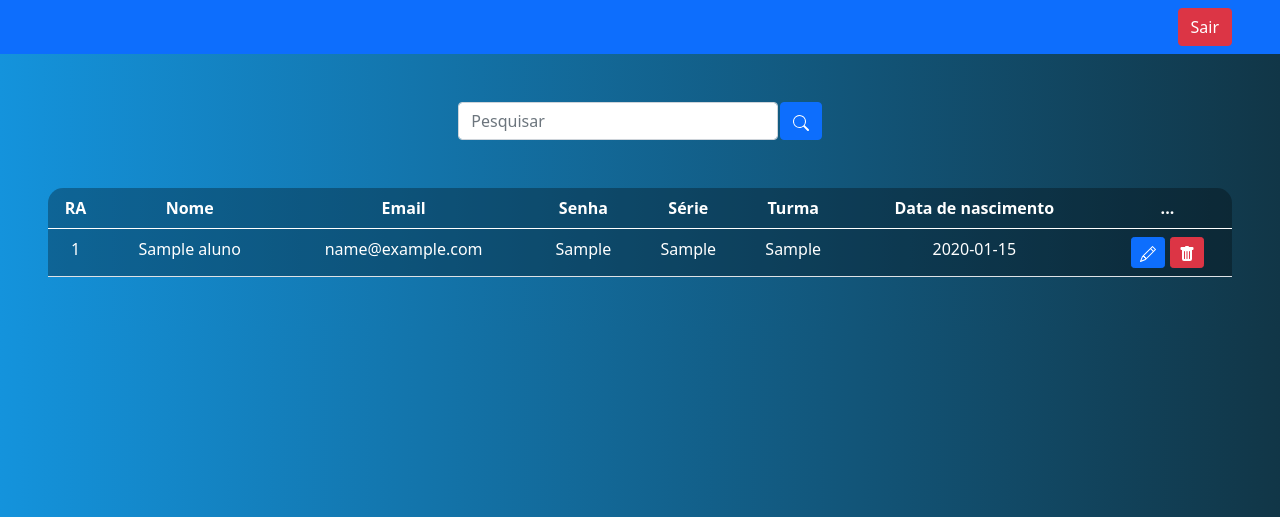
After one commit to richardcsantos07/LevelUp_TCC, a PHP site: page /view/cadastrados_alunos.php in a window 1280 px wide. The commit adds this page. Shown: the top 517 px of the page. Run offline with PHP 8.4, Linux system fonts and the light colour scheme; tables that the repository leaves empty hold one stand-in row (values such as "Sample post").

Commit message:
criado read do cad aluno

```diff
--- a/model/Aluno.class.php
+++ b/model/Aluno.class.php
@@ -91,6 +91,12 @@ class Aluno
         $this->id_inst = $id_inst;
     }
 
+    // Método para retornar a conexão PDO
+    public function getPdo()
+    {
+        return $this->pdo;
+    }
+
     // métodos específicos do Aluno
 
     function __construct()
@@ -101,8 +107,10 @@ class Aluno
 
         try {
             $this->pdo = new PDO($dns, $dbUser, $dbPass);
+            $this->pdo->setAttribute(PDO::ATTR_ERRMODE, PDO::ERRMODE_EXCEPTION);
             return true;
         } catch (\Throwable $th) {
+            echo "Erro de conexão: " . $th->getMessage();
             return false;
         }
     }
@@ -115,13 +123,12 @@ class Aluno
         $stmt->execute();
 
         if ($stmt->rowCount() > 0) {
-            $info = $stmt->fetch();
+            $info = $stmt->fetch(PDO::FETCH_ASSOC);
             return $info;
         } else {
             $info = array();
             return $info;
         }
-
     }
 
     public function chkUserPass($email, $senha)
@@ -132,11 +139,10 @@ class Aluno
         $stmt->bindValue(':s', $senha);
         $stmt->execute();
         if ($stmt->rowCount() > 0) {
-            return $stmt->fetch();
+            return $stmt->fetch(PDO::FETCH_ASSOC);
         } else {
             return array();
         }
-
     }
 
     public function inserirCadAluno($id, $nome, $email, $senha, $serie, $turma, $dataNasc, $id_inst)
@@ -152,12 +158,10 @@ class Aluno
         $stmt->bindValue(':d', $dataNasc);
         $stmt->bindValue(':ii', $id_inst);
         return $stmt->execute();
-
     }
 
-    public function conferirCadAluno($id)
+    public function conferirCadAlunoForId($id)
     {
-
         $sql = "SELECT * FROM aluno WHERE id = :id";
         $stmt = $this->pdo->prepare($sql);
         $stmt->bindValue(':id', $id);
@@ -168,7 +172,33 @@ class Aluno
         } else {
             return null;
         }
+    }
 
+    public function conferirCadAluno()
+    {
+        $sql = "SELECT * FROM aluno ORDER BY ra DESC";
+        $stmt = $this->pdo->prepare($sql);
+        $stmt->execute();
+
+        if($stmt->rowCount() > 0){
+            return $stmt->fetch(PDO::FETCH_ASSOC);
+        } else {
+            return null;
+        }
+    }
+
+    // Novo método para listar todos os alunos
+    public function listarTodosAlunos()
+    {
+        $sql = "SELECT * FROM aluno ORDER BY ra DESC";
+        $stmt = $this->pdo->prepare($sql);
+        $stmt->execute();
+
+        if($stmt->rowCount() > 0){
+            return $stmt->fetchAll(PDO::FETCH_ASSOC);
+        } else {
+            return array(); // Retorna array vazio em vez de null para facilitar o loop
+        }
     }
 
     public function verJogos()
--- /dev/null
+++ b/view/cadastrados_alunos.php
@@ -0,0 +1,141 @@
+<?php
+    session_start();
+    require '../model/Aluno.class.php';
+
+    // Criar instância da classe Aluno
+    $aluno = new Aluno();
+
+    // Vamos usar o objeto $aluno para acessar a conexão PDO
+    $pdo = $aluno->getPdo(); // Precisamos adicionar este método à classe Aluno
+
+    if(!empty($_GET['search'])) {
+        $data = $_GET['search'];
+        $sql = "SELECT * FROM aluno WHERE
+        ra LIKE :search
+        OR nome     LIKE :search
+        OR email    LIKE :search
+        OR turma    LIKE :search
+        OR serie    LIKE :search
+        OR dataNasc LIKE :search
+        ORDER BY ra DESC";
+
+        $stmt = $pdo->prepare($sql);
+        $param = "%$data%"; // Corrigido: era "%data%"
+        $stmt->bindParam(':search', $param);
+        $stmt->execute();
+        $result = $stmt->fetchAll(PDO::FETCH_ASSOC);
+    } else {
+        // Usar o método da classe para obter todos os alunos
+        $result = $aluno->listarTodosAlunos(); // Precisamos adicionar este método à classe Aluno
+    }
+
+
+?>
+
+<!DOCTYPE html>
+<html lang="en">
+<head>
+    <meta charset="UTF-8">
+    <meta name="viewport" content="width=device-width, initial-scale=1.0">
+    <title>SISTEMA | RC</title>
+    <link href="https://cdn.jsdelivr.net/npm/bootstrap@5.0.2/dist/css/bootstrap.min.css" rel="stylesheet" integrity="sha384-EVSTQN3/azprG1Anm3QDgpJLIm9Nao0Yz1ztcQTwFspd3yD65VohhpuuCOmLASjC" crossorigin="anonymous">
+    <style>
+        body{
+            background: linear-gradient(to right, rgb(20, 147, 220), rgb(17, 54, 71));
+            color: white;
+            text-align: center;
+        }
+
+        .table-bg{
+            background: rgba(0,0,0,0.3);
+            border-radius: 15px 15px 0 0;
+        }
+
+        .box-search{
+            display: flex;
+            justify-content: center;
+            gap: .1%;
+        }
+    </style>
+</head>
+<body>
+<nav class="navbar navbar-expand-lg navbar-dark bg-primary">
+        <div class="container-fluid">
+
+            <button class="navbar-toggler" type="button" data-bs-toggle="collapse" data-bs-target="#navbarNav" aria-controls="navbarNav" aria-expanded="false" aria-label="Toggle navigation">
+                <span class="navbar-toggler-icon"></span>
+            </button>
+        </div>
+        <div class="d-flex">
+            <a href="sair.php" class="btn btn-danger me-5">Sair</a>
+        </div>
+    </nav>
+    <br>
+    <br>
+    <div class="box-search">
+        <input type="search" class="form-control w-25" placeholder="Pesquisar" id="pesquisar">
+        <button class="btn btn-primary" onClick="searchData()">
+        <svg xmlns="http://www.w3.org/2000/svg" width="16" height="16" fill="currentColor" class="bi bi-search" viewBox="0 0 16 16">
+  <path d="M11.742 10.344a6.5 6.5 0 1 0-1.397 1.398h-.001q.044.06.098.115l3.85 3.85a1 1 0 0 0 1.415-1.414l-3.85-3.85a1 1 0 0 0-.115-.1zM12 6.5a5.5 5.5 0 1 1-11 0 5.5 5.5 0 0 1 11 0"/>
+</svg>
+        </button>
+    </div>
+    <div class="m-5">
+    <table class="table text-white table-bg">
+  <thead>
+    <tr>
+      <th scope="col">RA</th>
+      <th scope="col">Nome</th>
+      <th scope="col">Email</th>
+      <th scope="col">Senha</th>
+      <th scope="col">Série</th>
+      <th scope="col">Turma</th>
+      <th scope="col">Data de nascimento</th>
+      <th scope="col">...</th>
+    </tr>
+  </thead>
+  <tbody>
+    <?php
+        foreach($result as $user_data) {
+            echo "<tr>";
+            echo "<td>" .$user_data['ra']."</td>" ;
+            echo "<td>" .$user_data['nome']."</td>" ;
+            echo "<td>" .$user_data['email']."</td>" ;
+            echo "<td>" .$user_data['senha']."</td>" ;
+            echo "<td>" .$user_data['serie']."</td>" ;
+            echo "<td>" .$user_data['turma']."</td>" ;
+            echo "<td>" .$user_data['dataNasc']."</td>" ;
+            echo "<td>
+             <a class='btn btn-sm btn-primary' href='edit.php?id={$user_data['ra']}'>
+             <svg xmlns='http://www.w3.org/2000/svg' width='16' height='16' fill='currentColor' class='bi bi-pencil' viewBox='0 0 16 16'>
+            <path d='M12.146.146a.5.5 0 0 1 .708 0l3 3a.5.5 0 0 1 0 .708l-10 10a.5.5 0 0 1-.168.11l-5 2a.5.5 0 0 1-.65-.65l2-5a.5.5 0 0 1 .11-.168zM11.207 2.5 13.5 4.793 14.793 3.5 12.5 1.207zm1.586 3L10.5 3.207 4 9.707V10h.5a.5.5 0 0 1 .5.5v.5h.5a.5.5 0 0 1 .5.5v.5h.293zm-9.761 5.175-.106.106-1.528 3.821 3.821-1.528.106-.106A.5.5 0 0 1 5 12.5V12h-.5a.5.5 0 0 1-.5-.5V11h-.5a.5.5 0 0 1-.468-.325'/>
+            </svg>
+            </a>
+            <a class='btn btn-sm btn-danger' href='delete.php?id={$user_data['ra']}'>
+            <svg xmlns='http://www.w3.org/2000/svg' width='16' height='16' fill='currentColor' class='bi bi-trash-fill' viewBox='0 0 16 16'>
+            <path d='M2.5 1a1 1 0 0 0-1 1v1a1 1 0 0 0 1 1H3v9a2 2 0 0 0 2 2h6a2 2 0 0 0 2-2V4h.5a1 1 0 0 0 1-1V2a1 1 0 0 0-1-1H10a1 1 0 0 0-1-1H7a1 1 0 0 0-1 1zm3 4a.5.5 0 0 1 .5.5v7a.5.5 0 0 1-1 0v-7a.5.5 0 0 1 .5-.5M8 5a.5.5 0 0 1 .5.5v7a.5.5 0 0 1-1 0v-7A.5.5 0 0 1 8 5m3 .5v7a.5.5 0 0 1-1 0v-7a.5.5 0 0 1 1 0'/>
+            </svg>
+            </a>
+            </td>";
+            echo "</tr>";
+        }
+    ?>
+  </tbody>
+</table>
+    </div>
+</body>
+<script>
+    var search = document.getElementById('pesquisar');
+
+    search.addEventListener("keydown", function(event){
+        if (event.key == "Enter"){
+            searchData()
+        }
+    });
+
+    function searchData()
+        {
+            window.location = 'cadastrados_alunos.php?search='+search.value;
+        }
+</script>
+</html>
```
Also changed, not shown: php/config.php (deleted, +0 -21 lines), php/formulario.php (deleted, +0 -93 lines), php/index.php (+80 -21 lines), view/css/style.css (+31 -10 lines), view/cadastrados_Instituicao.php (added), view/cadastrados_criancas.php (added), view/cadastrados_professores.php (added), view/cadastrados_responsaveis.php (added), view/cadastrados_turmas.php (added).
